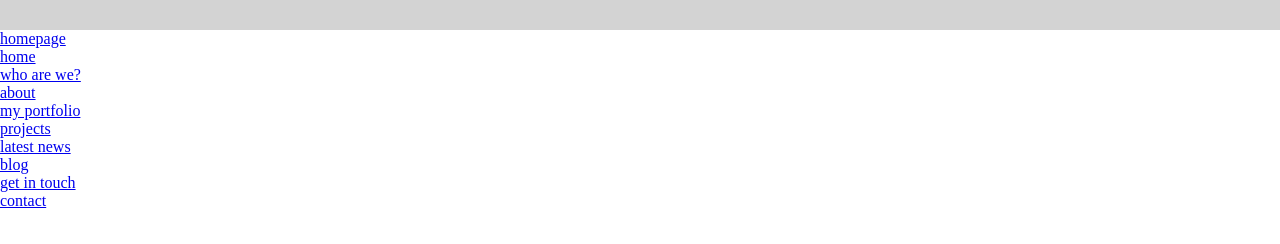
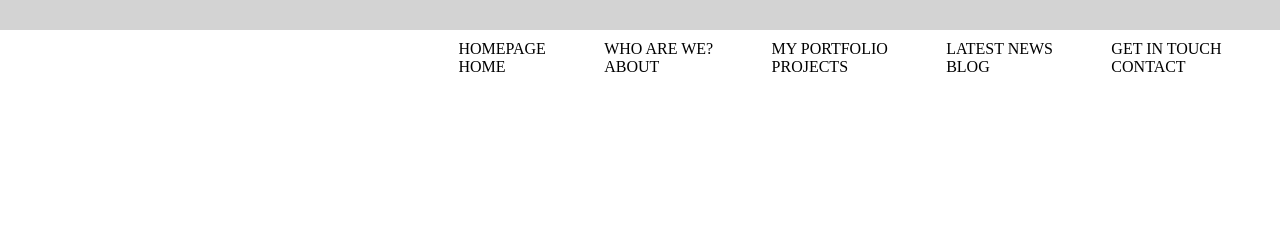
Before and after one commit to egorca6/helloWorld, a website: page src/index.html in a window 1280 px wide. Drawn offline with nearby package versions, Linux system fonts and the light colour scheme; files that its build step writes are made by us from their sources.

Commit message:
треугольник + hover

```diff
--- a/src/index.html
+++ b/src/index.html
@@ -16,12 +16,12 @@
       <div class="container">
           <div class="logo"></div>
           <nav class="main-menu">
-                    <a href="#" class="main-menu_item">
+                    <a href="#" class="main-menu_item1">
                         <div class="main-menu-top">homepage</div>
                         <div class="main-menu-botton">home</div>
                     </a>
 
-                    <a href="#" class="main-menu-item">
+                    <a href="#" class="main-menu-item2">
                         <div class="main-menu-top">who are we?</div>
                         <div class="main-menu-botton">about</div>
                     </a>
--- a/src/style/common-style.less
+++ b/src/style/common-style.less
@@ -6,4 +6,36 @@ html, body{
 	background-color: lightgray;
 	height: 30px;
 	max-width: 100%;
+
 }
+.main-menu{
+	position: relative;
+}
+.main-menu-top::after{
+	content: '';
+	position: absolute;
+	top: 0px;
+	left: 450px;
+	border: 10px solid transparent;
+	border-top: 10px solid lightgray;
+	display: none;
+	}
+.main-menu:hover .main-menu-top:after{
+	display: block;
+}
+
+
+a{
+	text-decoration: none;
+	color: black;
+}
+
+nav{
+	text-transform: uppercase;
+	display: flex;
+	justify-content: space-evenly;
+	position: relative;
+	padding-top: 10px;
+	padding-left: 400px;
+
+}
```
